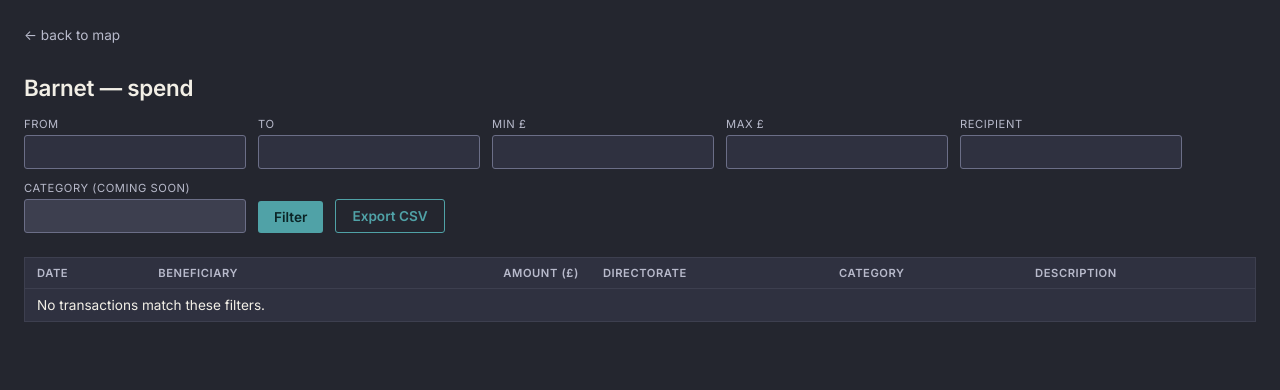
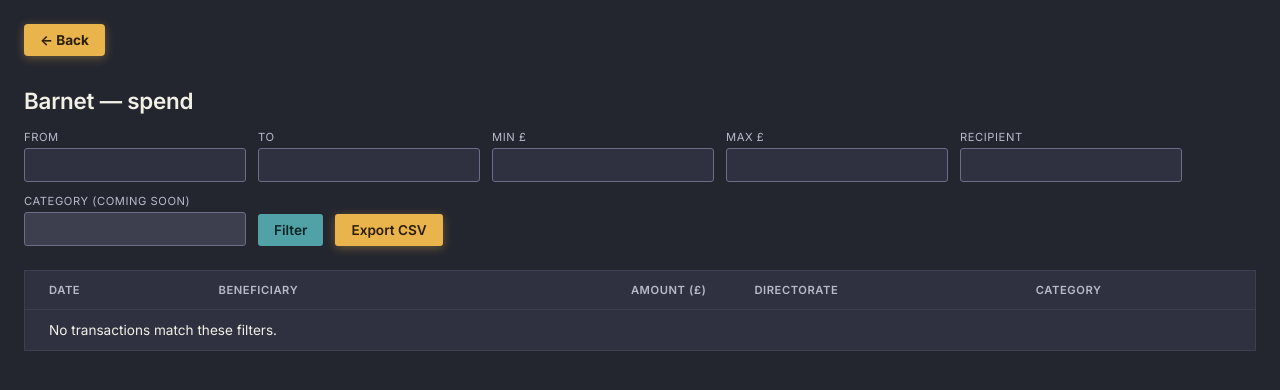
Before and after one commit to fraserwat/local-spend-tracker-frontend, a Django app: page /council/barnet/spend/ in a window 1280 px wide. Shown: the top 390 px of the page. Run offline with Django 5.2, Linux system fonts and the light colour scheme; data comes from the database, SQL or seed files in the repository; data that the repository does not hold is empty; parts of the project's set-up code (start-up, migrations or seed data) failed here and were passed over.

Commit message:
Restyle spend page: pop CTA back/export buttons, drop description col
Co-Authored-By: Claude Sonnet 5 <noreply@anthropic.com>
Claude-Session: https://claude.ai/code/session_01ERvu5gXy43ZYVEPpP7W2oi

```diff
--- a/apps/spend/templates/spend/transactions.html
+++ b/apps/spend/templates/spend/transactions.html
@@ -7,13 +7,25 @@
   body { margin: var(--space-5); }
   h1 { font-size: 1.4rem; margin-bottom: var(--space-4); }
   .back-link {
-    display: inline-block;
+    display: inline-flex;
+    align-items: center;
+    gap: var(--space-1);
     margin-bottom: var(--space-4);
-    color: var(--color-text-muted);
+    background: var(--color-cta);
+    color: var(--color-cta-text);
+    font-weight: 700;
     font-size: 0.85rem;
+    padding: var(--space-2) var(--space-4);
+    border-radius: var(--radius-md);
     text-decoration: none;
+    box-shadow: 0 2px 10px rgba(233, 180, 76, 0.35);
+    transition: background 150ms ease, transform 150ms ease, box-shadow 150ms ease;
   }
-  .back-link:hover { color: var(--color-accent); }
+  .back-link:hover {
+    background: var(--color-cta-hover);
+    transform: translateY(-1px);
+    box-shadow: 0 4px 14px rgba(233, 180, 76, 0.45);
+  }
 
   .filters { display: flex; flex-wrap: wrap; gap: var(--space-3); align-items: flex-end; margin-bottom: var(--space-5); }
   .filters label {
@@ -34,7 +46,7 @@
     border: 1px solid var(--color-border-subtle);
     border-radius: var(--radius-md);
   }
-  th, td { text-align: left; padding: var(--space-2) var(--space-3); border-bottom: 1px solid var(--color-border-subtle); font-size: 0.85rem; }
+  th, td { text-align: left; padding: var(--space-3) var(--space-5); border-bottom: 1px solid var(--color-border-subtle); font-size: 0.85rem; }
   th {
     font-size: 0.7rem;
     text-transform: uppercase;
@@ -47,11 +59,21 @@
   tbody tr:hover { background: var(--color-surface-hover); }
   .amount { text-align: right; font-variant-numeric: tabular-nums; }
   .pagination { margin-top: var(--space-4); display: flex; gap: var(--space-4); font-size: 0.85rem; }
+
+  button.button-cta {
+    background: var(--color-cta);
+    color: var(--color-cta-text);
+    box-shadow: 0 2px 10px rgba(233, 180, 76, 0.35);
+  }
+  button.button-cta:hover {
+    background: var(--color-cta-hover);
+    box-shadow: 0 4px 14px rgba(233, 180, 76, 0.45);
+  }
 </style>
 {% endblock %}
 
 {% block content %}
-<a class="back-link" href="{% url 'council-detail' slug=council.slug %}">&larr; back to map</a>
+<a class="back-link" href="{% url 'council-detail' slug=council.slug %}">&larr; Back</a>
 <h1>{{ council.name }} — spend</h1>
 
 {% if form.errors %}
@@ -88,7 +110,7 @@
   <input type="hidden" name="sort" value="{{ sort }}">
   <input type="hidden" name="dir" value="{{ dir }}">
   <button type="submit">Filter</button>
-  <button type="submit" name="export" value="csv" class="button-secondary">Export CSV</button>
+  <button type="submit" name="export" value="csv" class="button-cta">Export CSV</button>
 </form>
 
 <table>
@@ -99,7 +121,6 @@
       <th class="amount"><a href="{{ sort_links.amount_gbp }}">Amount (£)</a></th>
       <th>Directorate</th>
       <th>Category</th>
-      <th>Description</th>
     </tr>
   </thead>
   <tbody>
@@ -110,10 +131,9 @@
       <td class="amount">{{ txn.amount_gbp }}</td>
       <td>{{ txn.directorate }}</td>
       <td>{{ txn.category }}</td>
-      <td>{{ txn.description }}</td>
     </tr>
     {% empty %}
-    <tr><td colspan="6">No transactions match these filters.</td></tr>
+    <tr><td colspan="5">No transactions match these filters.</td></tr>
     {% endfor %}
   </tbody>
 </table>
```
